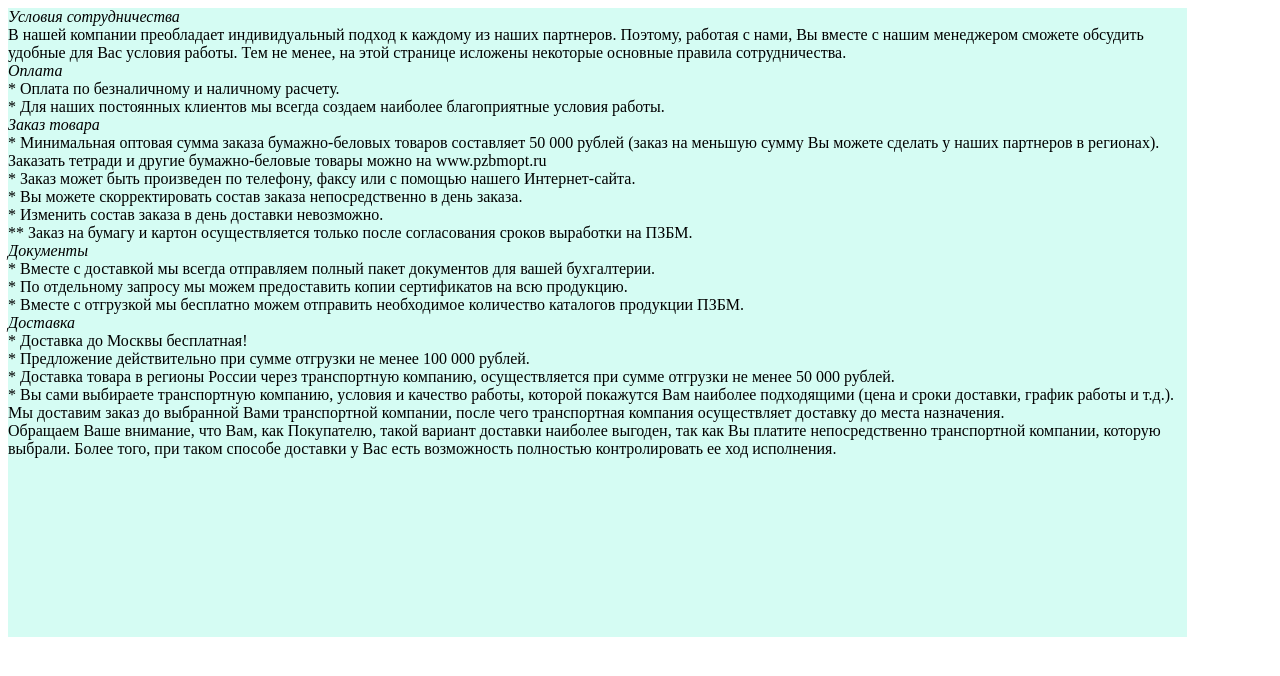
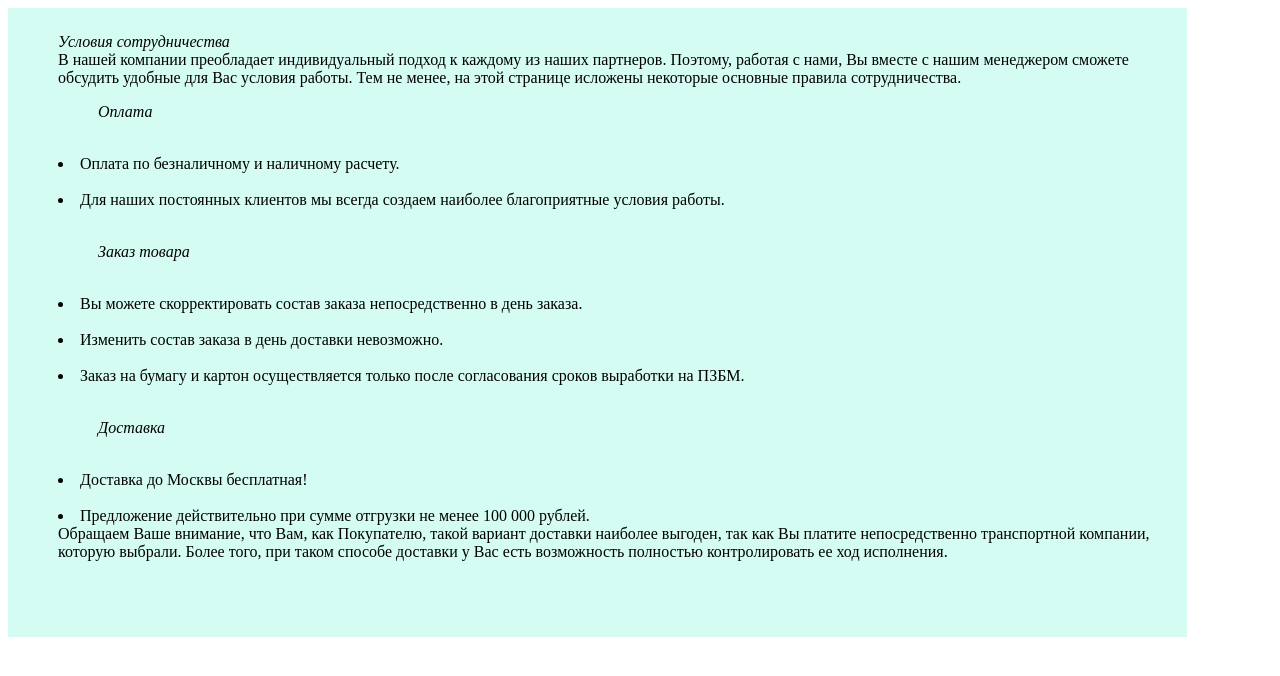
Before and after one commit to dAniaMercy/2, a plain HTML site: page index.html in a window 1280 px wide. Drawn offline with Linux system fonts and the light colour scheme.

Commit message:
div_text_3nd

```diff
--- a/index.html
+++ b/index.html
@@ -7,28 +7,20 @@
 </head>
 <body>
     <div class="all">
-        <div>
+        <div class="text1">
             <i>Условия сотрудничества</i><br>
             В нашей компании преобладает индивидуальный подход к каждому из наших партнеров. Поэтому, работая с нами, Вы вместе с нашим менеджером сможете обсудить удобные для Вас условия работы. Тем не менее, на этой странице исложены некоторые основные правила сотрудничества.<br>
-            <i>Оплата</i><br>
-            * Оплата по безналичному и наличному расчету.<br>
-            * Для наших постоянных клиентов мы всегда создаем наиболее благоприятные условия работы.<br>
-            <i>Заказ товара</i><br>
-            * Минимальная оптовая сумма заказа бумажно-беловых товаров составляет 50 000 рублей (заказ на меньшую сумму Вы можете сделать у наших партнеров в регионах). Заказать тетради и другие бумажно-беловые товары можно на www.pzbmopt.ru<br>
-            * Заказ может быть произведен по телефону, факсу или с помощью нашего Интернет-сайта. <br>
-            * Вы можете скорректировать состав заказа непосредственно в день заказа.<br>
-            * Изменить состав заказа в день доставки невозможно.<br>
-            ** Заказ на бумагу и картон осуществляется только после согласования сроков выработки на ПЗБМ.<br>
-            <i>Документы</i><br>
-            * Вместе с доставкой мы всегда отправляем полный пакет документов для вашей бухгалтерии.<br>
-            * По отдельному запросу мы можем предоставить копии сертификатов на всю продукцию.<br>
-            * Вместе с отгрузкой мы бесплатно можем отправить необходимое количество каталогов продукции ПЗБМ.<br>
-            <i>Доставка</i><br>
-            * Доставка до Москвы бесплатная!<br>
-            * Предложение действительно при сумме отгрузки не менее 100 000 рублей.<br>
-            * Доставка товара в регионы России через транспортную компанию, осуществляется при сумме отгрузки не менее 50 000 рублей.<br>
-            * Вы сами выбираете транспортную компанию, условия и качество работы, которой покажутся Вам наиболее подходящими (цена и сроки доставки, график работы и т.д.). Мы доставим заказ до выбранной Вами транспортной компании, после чего транспортная компания осуществляет доставку до места назначения.<br>
-            Обращаем Ваше внимание, что Вам, как Покупателю, такой вариант доставки наиболее выгоден, так как Вы платите непосредственно транспортной компании, которую выбрали. Более того, при таком способе доставки у Вас есть возможность полностью контролировать ее ход исполнения.<br>
+            <ul><i>Оплата</i></ul><br>
+            <li>Оплата по безналичному и наличному расчету.</li> <br>
+            <li>Для наших постоянных клиентов мы всегда создаем наиболее благоприятные условия работы.</li> <br>
+            <ul><i>Заказ товара</i></ul><br>
+            <li>Вы можете скорректировать состав заказа непосредственно в день заказа.</li> <br>
+            <li>Изменить состав заказа в день доставки невозможно.</li> <br>
+            <li>Заказ на бумагу и картон осуществляется только после согласования сроков выработки на ПЗБМ.</li> <br>
+            <ul><i>Доставка</i></ul><br>
+            <li>Доставка до Москвы бесплатная!</li> <br>
+            <li>Предложение действительно при сумме отгрузки не менее 100 000 рублей.<br>
+            Обращаем Ваше внимание, что Вам, как Покупателю, такой вариант доставки наиболее выгоден, так как Вы платите непосредственно транспортной компании, которую выбрали. Более того, при таком способе доставки у Вас есть возможность полностью контролировать ее ход исполнения.<br></li>
         </div>
     </div>
 </body>
--- a/style.css
+++ b/style.css
@@ -6,3 +6,8 @@
     height: 100%;
     background-color: #D5FCF3;
 }
+
+.text1 {
+    margin-top: 25px;
+    margin-left: 50px;
+}
```
